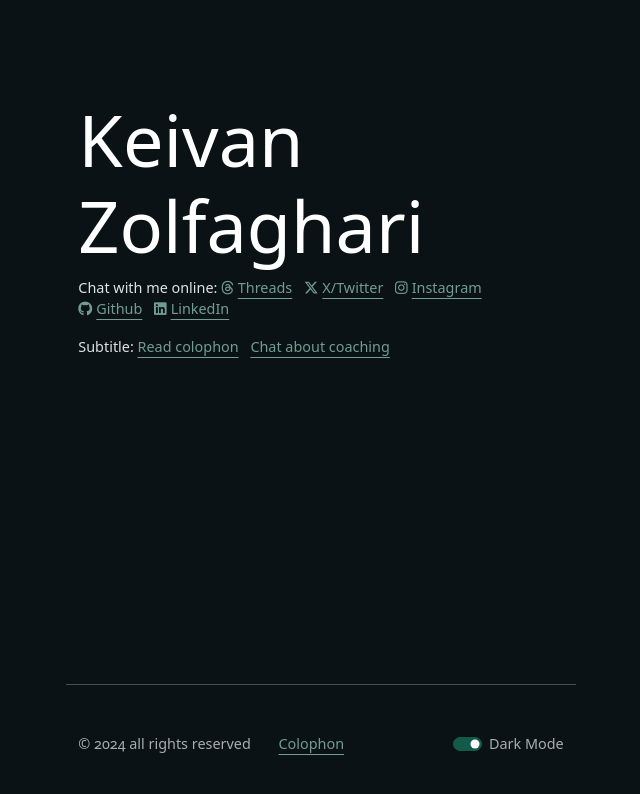
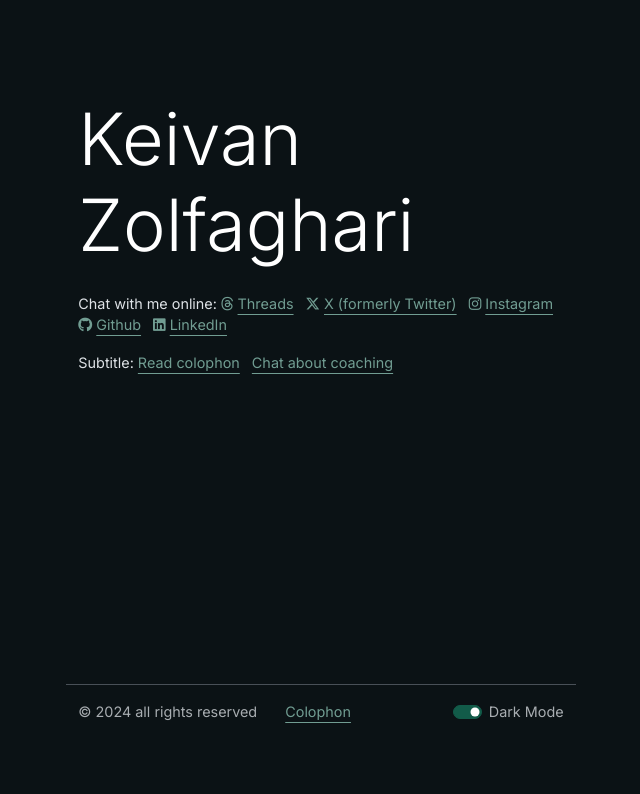
Before and after one commit to keivanz/keivanz.github.io, a Jekyll site: the page built from index.md, in a window 1280 px wide. Shown: the top 794 px of the page, without its empty margins (319-959 px from the left). Built offline with Jekyll 4.4.1, drawn with Linux system fonts in a browser that asks for light colours; nearby versions of some CDN libraries.

Commit message:
tweak spacing and fonts

```diff
--- a/_includes/footer.html
+++ b/_includes/footer.html
@@ -1,4 +1,4 @@
-<footer class="pt-5 my-5 text-body-secondary row border-top">
+<footer class="pt-3 my-5 text-body-secondary row border-top">
 
   <div class="col-md-8">
     <ul class="list-inline">
@@ -6,7 +6,7 @@
       <li class="list-inline-item me-4"><a href="/colophon">Colophon</a></li>
     </ul>
     </div>
-  <div class="col-md-4 me-auto">
+  <div class="col-md-4">
     <div class="float-end">
       <div class="form-check form-switch">
         <input class="form-check-input" type="checkbox" id="darkModeSwitch" checked>
--- a/_includes/main.html
+++ b/_includes/main.html
@@ -1,4 +1,4 @@
-<h1 class="display-2 mt-5 text-body-emphasis" style="view-transition-name: sitetitle;">{{ site.title }}</h1>
+<h1 class="display-2 mt-5 mb-4 text-body-emphasis" style="view-transition-name: sitetitle;">{{ site.title }}</h1>
 
 <ul class="list-inline ps-0">
   Chat with me online:
@@ -9,7 +9,7 @@
   </li>
   <li class="list-inline-item">
     <a href="https://test.com/test" target="_blank">
-      <i class="fa-brands fa-x-twitter pe-1"></i>X/Twitter
+      <i class="fa-brands fa-x-twitter pe-1"></i>X (formerly Twitter)
     </a>
   </li>
   <li class="list-inline-item">
--- a/_sass/_variables.scss
+++ b/_sass/_variables.scss
@@ -8,4 +8,4 @@ $primary:#125b49; /*1D405C*/
 $secondary:#003527;
 
 $font-serif: "Cormorant Garamond";
-$font-sans-serif: "Inter", "Geist", system-ui, -apple-system, "Segoe UI", Roboto, "Helvetica Neue", Arial, sans-serif;
+$font-family-sans-serif:  "Inter", system-ui, -apple-system, "Helvetica Neue", Arial, sans-serif;
```
